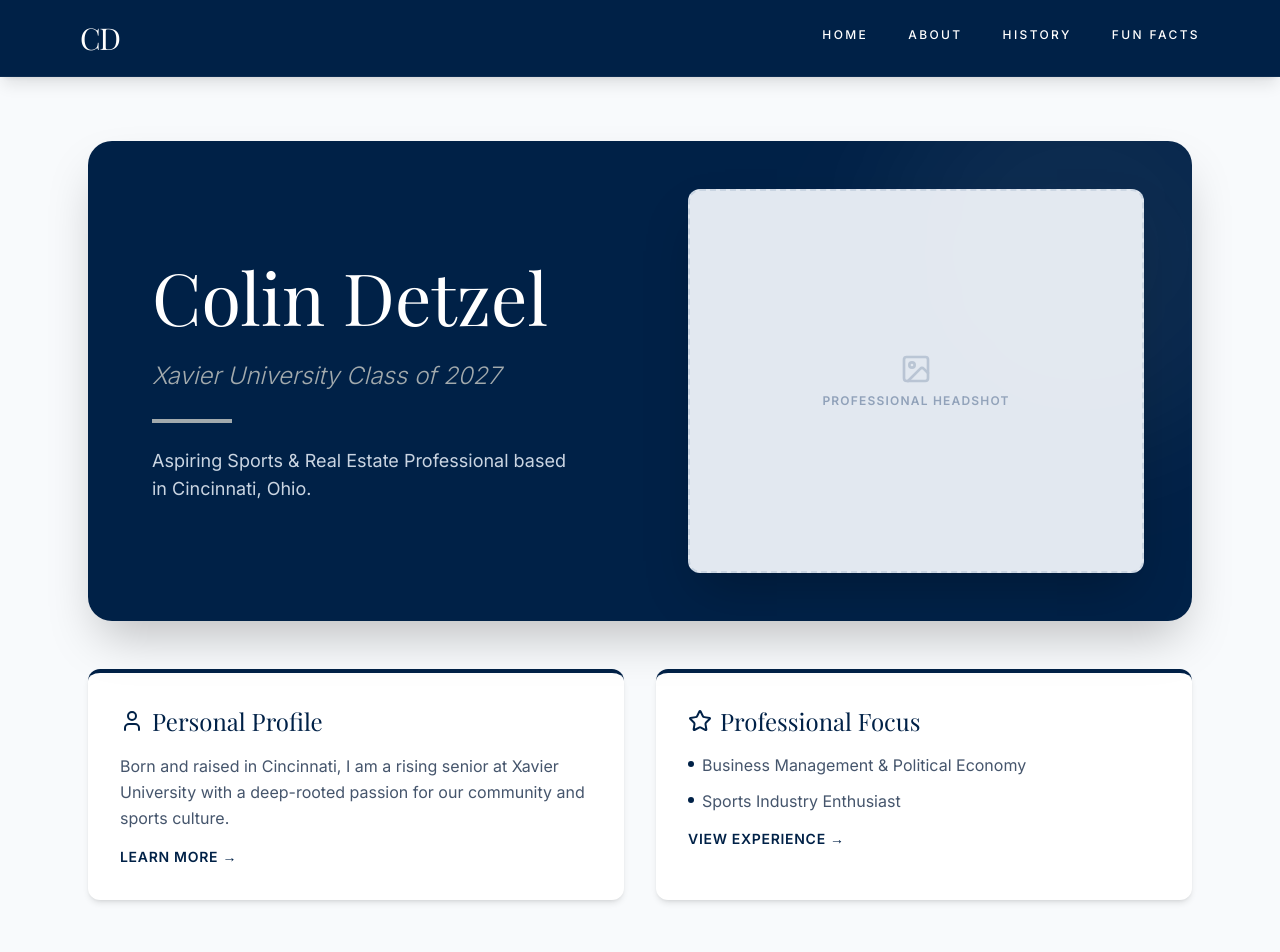
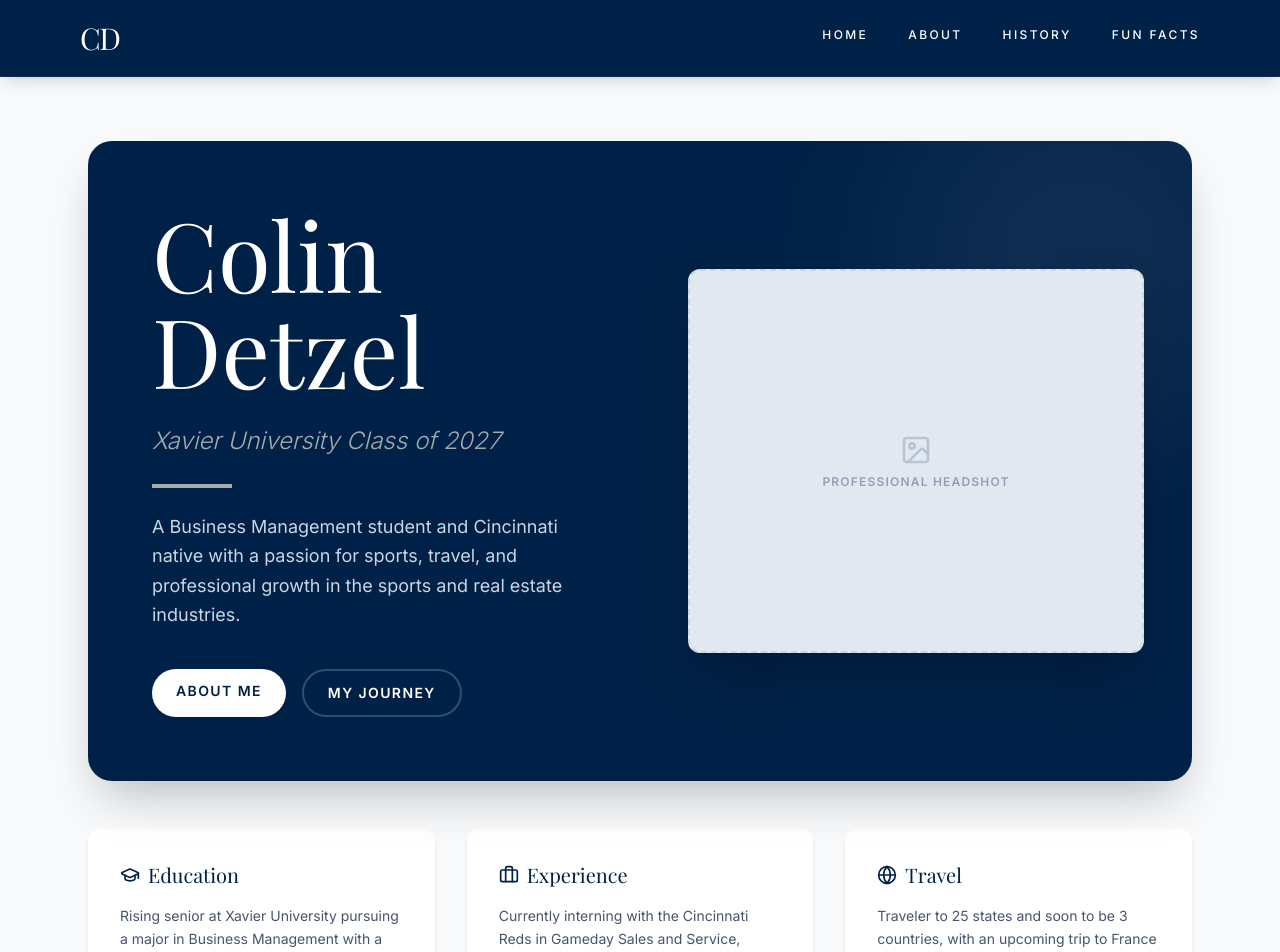
Before and after one commit to colindxu2027/Colin-Detzel-GH-Assignment, a React (Vite) app: page / in a window 1280 px wide. Shown: the top 952 px of the page. Built offline with nearby package versions, Linux system fonts and the light colour scheme; a web font is replaced by a local one.

Commit message:
Expand section content with full narrative and rebuild project

```diff
--- a/src/App.jsx
+++ b/src/App.jsx
@@ -1,12 +1,12 @@
 import { BrowserRouter as Router, Routes, Route, Link } from 'react-router-dom';
-import { Home, User, BookOpen, Star, History as HistoryIcon, Menu, X, MapPin, Briefcase, GraduationCap, Utensils, Mountain, Image as ImageIcon, ChevronDown, ChevronUp } from 'lucide-react';
+import { Home, User, BookOpen, Star, History as HistoryIcon, Menu, X, MapPin, Briefcase, GraduationCap, Utensils, Mountain, Image as ImageIcon, ChevronDown, ChevronUp, Globe, Target } from 'lucide-react';
 import { useState, useEffect } from 'react';
 
 // Reusable Image Placeholder Component
 const ImagePlaceholder = ({ label, className = "h-48" }) => (
   <div className={`w-full ${className} bg-slate-200 border-2 border-dashed border-slate-300 rounded-xl flex flex-col items-center justify-center text-slate-400 gap-2 group hover:bg-slate-100 hover:border-xavier-navy hover:text-xavier-navy transition-all`}>
     <ImageIcon className="w-8 h-8 opacity-50" />
-    <span className="text-xs font-bold uppercase tracking-widest text-center px-2">{label}</span>
+    <span className="text-xs font-bold uppercase tracking-widest text-center px-4 leading-tight">{label}</span>
   </div>
 );
 
@@ -16,14 +16,18 @@ const HomePage = () => (
     <section className="relative overflow-hidden bg-xavier-navy text-white rounded-3xl shadow-2xl">
       <div className="grid md:grid-cols-2 items-center">
         <div className="p-8 md:p-16 space-y-6 z-10 text-center md:text-left">
-          <h1 className="text-5xl md:text-7xl font-serif">Colin Detzel</h1>
+          <h1 className="text-5xl md:text-8xl font-serif">Colin Detzel</h1>
           <p className="text-xl md:text-2xl text-xavier-silver font-light italic leading-relaxed">
             Xavier University Class of 2027
           </p>
           <div className="h-1 w-20 bg-xavier-silver mx-auto md:mx-0"></div>
-          <p className="text-lg text-slate-300">
-            Aspiring Sports & Real Estate Professional based in Cincinnati, Ohio.
+          <p className="text-lg text-slate-300 leading-relaxed max-w-lg">
+            A Business Management student and Cincinnati native with a passion for sports, travel, and professional growth in the sports and real estate industries.
           </p>
+          <div className="flex flex-wrap justify-center md:justify-start gap-4 pt-4">
+            <Link to="/about" className="bg-white text-xavier-navy px-6 py-3 rounded-full font-bold uppercase tracking-widest text-sm hover:bg-xavier-silver transition-colors">About Me</Link>
+            <Link to="/history" className="border-2 border-white/20 px-6 py-3 rounded-full font-bold uppercase tracking-widest text-sm hover:bg-white/10 transition-colors">My Journey</Link>
+          </div>
         </div>
         <div className="p-8 md:p-12">
           <ImagePlaceholder label="Professional Headshot" className="h-80 md:h-96 shadow-2xl" />
@@ -32,61 +36,65 @@ const HomePage = () => (
       <div className="absolute top-0 right-0 -mr-20 -mt-20 w-96 h-96 bg-white/5 rounded-full blur-3xl"></div>
     </section>
 
-    <div className="grid md:grid-cols-2 gap-8">
-      <Link to="/about" className="bg-white p-8 rounded-xl shadow-md border-t-4 border-xavier-navy group hover:shadow-xl transition-all block">
-        <h2 className="text-2xl mb-4 flex items-center gap-2 font-serif text-xavier-navy">
-          <User className="w-6 h-6" /> Personal Profile
-        </h2>
-        <p className="text-slate-600 leading-relaxed">
-          Born and raised in Cincinnati, I am a rising senior at Xavier University with a deep-rooted passion for our community and sports culture.
+    <div className="grid md:grid-cols-3 gap-8">
+      <div className="bg-white p-8 rounded-xl shadow-md border-b-4 border-xavier-navy">
+        <h3 className="text-xl font-serif text-xavier-navy mb-4 flex items-center gap-2">
+          <GraduationCap className="w-5 h-5" /> Education
+        </h3>
+        <p className="text-slate-600 text-sm leading-relaxed">
+          Rising senior at Xavier University pursuing a major in Business Management with a minor in Political Economy.
         </p>
-        <span className="mt-4 inline-block text-xavier-navy font-bold text-sm uppercase tracking-wider group-hover:translate-x-2 transition-transform">Learn more →</span>
-      </Link>
-      <Link to="/history" className="bg-white p-8 rounded-xl shadow-md border-t-4 border-xavier-navy group hover:shadow-xl transition-all block">
-        <h2 className="text-2xl mb-4 flex items-center gap-2 font-serif text-xavier-navy">
-          <Star className="w-6 h-6" /> Professional Focus
-        </h2>
-        <ul className="space-y-3 text-slate-600">
-          <li className="flex items-start gap-2">
-            <div className="w-1.5 h-1.5 rounded-full bg-xavier-navy mt-2"></div>
-            <span>Business Management & Political Economy</span>
-          </li>
-          <li className="flex items-start gap-2">
-            <div className="w-1.5 h-1.5 rounded-full bg-xavier-navy mt-2"></div>
-            <span>Sports Industry Enthusiast</span>
-          </li>
-        </ul>
-        <span className="mt-4 inline-block text-xavier-navy font-bold text-sm uppercase tracking-wider group-hover:translate-x-2 transition-transform">View Experience →</span>
-      </Link>
+      </div>
+      <div className="bg-white p-8 rounded-xl shadow-md border-b-4 border-xavier-navy">
+        <h3 className="text-xl font-serif text-xavier-navy mb-4 flex items-center gap-2">
+          <Briefcase className="w-5 h-5" /> Experience
+        </h3>
+        <p className="text-slate-600 text-sm leading-relaxed">
+          Currently interning with the Cincinnati Reds in Gameday Sales and Service, building on a background in sales and operations.
+        </p>
+      </div>
+      <div className="bg-white p-8 rounded-xl shadow-md border-b-4 border-xavier-navy">
+        <h3 className="text-xl font-serif text-xavier-navy mb-4 flex items-center gap-2">
+          <Globe className="w-5 h-5" /> Travel
+        </h3>
+        <p className="text-slate-600 text-sm leading-relaxed">
+          Traveler to 25 states and soon to be 3 countries, with an upcoming trip to France and Spain this summer.
+        </p>
+      </div>
     </div>
   </div>
 );
 
 const AboutPage = () => (
   <div className="space-y-16 animate-fadeIn">
-    <header className="border-b-2 border-xavier-navy pb-6 flex justify-between items-end">
-      <h1 className="text-4xl text-xavier-navy font-serif">About Me & My Passions</h1>
-      <span className="text-slate-400 text-sm hidden md:block">Cincinnati → The World</span>
+    <header className="border-b-2 border-xavier-navy pb-6">
+      <h1 className="text-4xl text-xavier-navy font-serif">The Story So Far</h1>
     </header>
 
     <div className="grid lg:grid-cols-3 gap-12">
       <div className="lg:col-span-2 space-y-8 text-slate-700 leading-relaxed text-lg">
+        <section className="space-y-4">
+          <h2 className="text-2xl font-serif text-xavier-navy">Cincinnati Roots & Xavier Tradition</h2>
           <p>
-          I have been a huge Xavier basketball fan and have been going to games for as long as I can remember, so getting to attend Xavier now is a full circle moment for me!
+            I was born on October 22, 2004, and grew up in Cincinnati. For as long as I can remember, I have been a huge Xavier basketball fan. Getting to attend Xavier now is truly a full circle moment for me! While I love Cincinnati and have enjoyed growing up in such a neat area, I hope to one day move somewhere where the weather is warm year-round.
           </p>
+        </section>
 
         <div className="grid grid-cols-2 gap-4">
-          <ImagePlaceholder label="Xavier Gameday Photo" className="h-64" />
-          <ImagePlaceholder label="Cincinnati Skyline" className="h-64" />
+          <ImagePlaceholder label="Cintas Center Gameday" className="h-64" />
+          <ImagePlaceholder label="Cincinnati Skyline View" className="h-64" />
         </div>
 
+        <section className="space-y-4">
+          <h2 className="text-2xl font-serif text-xavier-navy">A Lifelong Passion for Sports</h2>
           <p>
-          Sports have been the heartbeat of my life. Whether it's a high-stakes Cincinnati Bengals game or a casual pickup basketball session with friends, I find energy and community in athletic competition.
+            Sports have been a big hobby of mine my entire life. Whether it be playing basketball with my friends or watching a Cincinnati Bengals game, I love anything and everything about the competitive spirit of sports! Hanging out with friends is also a priority for me; no matter what the activity may be, I enjoy the time I get to spend with them.
           </p>
+        </section>
 
         <div className="bg-slate-100 p-8 rounded-2xl border-l-8 border-xavier-navy italic relative overflow-hidden">
           <div className="relative z-10">
-            "I have been blessed enough to travel to almost 25 states and soon to be 3 countries. I am lucky enough to be traveling to France and Spain in a matter of weeks!"
+            "I have been blessed enough to travel to almost 25 states in my life and soon to be 3 countries. I do not take these experiences for granted, and I'm excited to explore France and Spain in a matter of weeks!"
           </div>
           <MapPin className="absolute right-4 bottom-4 w-24 h-24 text-xavier-navy/5 -rotate-12" />
         </div>
@@ -95,12 +103,19 @@ const AboutPage = () => (
       <div className="space-y-8">
         <div className="bg-xavier-navy text-white p-8 rounded-2xl shadow-lg space-y-6">
           <h3 className="text-xl font-serif flex items-center gap-2">
-            <ImageIcon className="w-5 h-5 text-xavier-silver" /> Travel Gallery
+            <ImageIcon className="w-5 h-5 text-xavier-silver" /> Exploration
           </h3>
-          <ImagePlaceholder label="Rocky Mountains" className="h-40 bg-white/10 border-white/20 text-white/40" />
-          <ImagePlaceholder label="Appalachians" className="h-40 bg-white/10 border-white/20 text-white/40" />
+          <ImagePlaceholder label="Rocky Mountains Snapshot" className="h-40 bg-white/10 border-white/20 text-white/40" />
+          <ImagePlaceholder label="Appalachian Trail Photo" className="h-40 bg-white/10 border-white/20 text-white/40" />
           <p className="text-sm text-xavier-silver leading-relaxed italic text-center">
-            Upcoming: Paris & Barcelona 2026
+            Expanding my horizons, one state at a time.
+          </p>
+        </div>
+
+        <div className="bg-white p-6 rounded-xl border border-slate-200 shadow-sm">
+          <h3 className="text-lg font-serif text-xavier-navy mb-3">Future Goals</h3>
+          <p className="text-sm text-slate-600">
+            When I graduate in 2027, I hope to launch a career in either the sports or real estate industry, combining my business management background with my passion for professional environments.
           </p>
         </div>
       </div>
@@ -118,21 +133,21 @@ const HistoryPage = () => {
       role: "Gameday Sales & Service Intern",
       tag: "CURRENT",
       img: "Great American Ball Park",
-      details: "Building teamwork and sales skills while focusing on customer service. Ensuring every fan's experience is memorable as the season continues!"
+      details: "In my current role with the MLB's Cincinnati Reds, I am continuing to build my teamwork and sales skills while focusing on customer service. My goal is to ensure every fan has a positive experience at the ballpark, and I look forward to working with the organization as the season continues!"
     },
     {
       id: 'aflac',
       company: "Aflac",
       role: "Sales Intern | Summer 2024",
       img: "Professional Experience",
-      details: "Mastered the world of sales, set and achieved high-level goals, and pushed boundaries by engaging directly with potential clients about insurance needs."
+      details: "Interning at Aflac introduced me to the world of sales and taught me plenty of valuable lessons. I had to set goals for myself and prepare my own strategies to achieve them. This experience pushed me out of my comfort zone, allowing me to become comfortable approaching strangers and discussing insurance solutions."
     },
     {
       id: 'mailwise',
       company: "Mailwise Solutions",
       role: "Utility Worker | 2023 - Present",
       img: "Team Achievement",
-      details: "Sharpening organizational and teamwork skills in direct mail advertising. Successfully helped package and distribute over 1 million pieces of mail in October 2025."
+      details: "I started this position as a high school senior in March 2023 and continue to work here part-time today. At this family-owned business, no day is the same. I've sharpened my organizational skills and teamwork, highlighted by a major achievement in October 2025 where we packaged and distributed over 1 million pieces of mail!"
     }
   ];
 
@@ -151,17 +166,23 @@ const HistoryPage = () => {
 
           <div className="space-y-12">
             <div className="group">
-              <ImagePlaceholder label="Xavier University Campus" className="h-40 mb-4 group-hover:border-xavier-navy transition-all" />
+              <ImagePlaceholder label="Xavier University Campus" className="h-48 mb-4 group-hover:border-xavier-navy transition-all" />
               <h3 className="text-xl font-bold text-xavier-navy">Xavier University</h3>
               <p className="text-slate-500 font-medium italic">B.S. Business Management | Minor: Political Economy</p>
-              <p className="text-sm text-slate-400 font-bold">Class of 2027</p>
+              <p className="text-sm text-slate-400 font-bold mb-2">Class of 2027</p>
+              <p className="text-slate-600 text-sm leading-relaxed">
+                I am currently working towards my degree with an expected graduation in the Spring of 2027. My studies focus on the intersection of management and political economy.
+              </p>
             </div>
 
             <div className="group">
-              <ImagePlaceholder label="Covington Catholic Photo" className="h-40 mb-4" />
+              <ImagePlaceholder label="Covington Catholic Photo" className="h-48 mb-4" />
               <h3 className="text-xl font-bold text-slate-700">Covington Catholic High School</h3>
-              <p className="text-slate-500 font-medium italic">Park Hills, KY</p>
-              <p className="text-sm text-slate-400 font-bold">2019 - 2023</p>
+              <p className="text-slate-500 font-medium italic">Park Hills, Kentucky</p>
+              <p className="text-sm text-slate-400 font-bold mb-2">Graduated 2023</p>
+              <p className="text-slate-600 text-sm leading-relaxed">
+                Attending Covington Catholic was four of the best years of my life. I forever value the friendships and experiences I made at this institution.
+              </p>
             </div>
           </div>
         </div>
@@ -172,18 +193,19 @@ const HistoryPage = () => {
             Experience
           </h2>
 
-          <div className="space-y-4">
-            <p className="text-slate-400 text-xs italic mb-4">Click each card to expand details</p>
+          <div className="space-y-6">
+            <p className="text-slate-400 text-xs italic mb-4">Click each card to expand my role details and achievements.</p>
             {jobs.map((job) => (
               <button
                 key={job.id}
                 onClick={() => setExpandedJob(expandedJob === job.id ? null : job.id)}
-                className={`w-full text-left flex gap-4 p-4 rounded-xl transition-all border ${expandedJob === job.id ? 'bg-white shadow-lg border-xavier-navy' : 'hover:bg-white hover:shadow-md border-transparent hover:border-slate-100'}`}
+                className={`w-full text-left flex flex-col p-6 rounded-xl transition-all border ${expandedJob === job.id ? 'bg-white shadow-lg border-xavier-navy' : 'hover:bg-white hover:shadow-md border-transparent hover:border-slate-100'}`}
               >
-                <div className="w-20 h-20 flex-shrink-0">
-                  <ImagePlaceholder label="Logo" className="h-20 text-[8px]" />
+                <div className="flex gap-4 items-center">
+                  <div className="w-16 h-16 flex-shrink-0">
+                    <ImagePlaceholder label="Logo" className="h-16 text-[8px]" />
                   </div>
-                <div className="flex-grow space-y-1">
+                  <div className="flex-grow">
                     <div className="flex justify-between items-start">
                       <div className="flex items-center gap-2">
                         <h3 className="font-bold text-xavier-navy text-sm uppercase tracking-wider">{job.company}</h3>
@@ -192,13 +214,15 @@ const HistoryPage = () => {
                       {expandedJob === job.id ? <ChevronUp className="w-4 h-4 text-xavier-navy" /> : <ChevronDown className="w-4 h-4 text-slate-300" />}
                     </div>
                     <p className="text-xs text-slate-500 italic">{job.role}</p>
+                  </div>
+                </div>
 
                 {expandedJob === job.id && (
-                    <div className="mt-4 pt-4 border-t border-slate-100 animate-slideDown">
-                      <p className="text-sm text-slate-600 leading-relaxed italic">{job.details}</p>
+                  <div className="mt-6 pt-6 border-t border-slate-100 animate-slideDown">
+                    <ImagePlaceholder label={job.img} className="h-32 mb-4 bg-slate-50" />
+                    <p className="text-sm text-slate-600 leading-relaxed">{job.details}</p>
                   </div>
                 )}
-                </div>
               </button>
             ))}
           </div>
@@ -211,50 +235,50 @@ const HistoryPage = () => {
 const FunFactsPage = () => (
   <div className="space-y-16 animate-fadeIn">
     <header className="border-b-2 border-xavier-navy pb-6">
-      <h1 className="text-4xl text-xavier-navy font-serif">Quick Tidbits & Fun Facts</h1>
+      <h1 className="text-4xl text-xavier-navy font-serif">A Little More About Me</h1>
     </header>
 
     <div className="grid md:grid-cols-2 lg:grid-cols-3 gap-8">
       {[
         {
-          title: "The Masters",
-          desc: "I've had the incredible luck of attending the Masters Golf Tournament twice.",
-          img: "Augusta National Photo",
-          icon: <Star className="text-xavier-navy" />
-        },
-        {
-          title: "Physical Stat",
-          desc: "I stand tall at 6'6\" and wear size 16 shoes!",
+          title: "Physical Stats",
+          desc: "I am a very tall person, 6'6\" to be exact, and I also wear size 16 shoes!",
           img: "Tall Perspective Photo",
           icon: <User className="text-xavier-navy" />
         },
         {
-          title: "Golf Life",
-          desc: "I've broken 80 on 18 holes. Always down for a round!",
-          img: "Golf Course Action Shot",
-          icon: <BookOpen className="text-xavier-navy" />
+          title: "Family",
+          desc: "I am the oldest of three. My brother is a rising sophomore at Xavier, and my sister is a senior at McNicholas High School.",
+          img: "Family & Siblings Photo",
+          icon: <HistoryIcon className="text-xavier-navy" />
+        },
+        {
+          title: "Golf Achievements",
+          desc: "I've been lucky enough to break 80 on 18 holes of golf. I've also attended the Masters twice!",
+          img: "Golf & Masters Photo",
+          icon: <Target className="text-xavier-navy" />
         },
         {
           title: "Favorite Meal",
-          desc: "Cheeseburger with a fried egg and bacon + ice-cold lemonade.",
-          img: "Delicious Burger Photo",
+          desc: "My favorite food is a cheeseburger with a fried egg and bacon, plus an ice-cold lemonade.",
+          img: "Favorite Food Snapshot",
           icon: <Utensils className="text-xavier-navy" />
         },
         {
-          title: "Family First",
-          desc: "Oldest of three. My brother is a fellow Musketeer!",
-          img: "Sibling Photo at Xavier",
-          icon: <HistoryIcon className="text-xavier-navy" />
+          title: "Unique Childhood",
+          desc: "Growing up, my siblings and I raised a pet turtle together, which was a pretty unique experience.",
+          img: "Pet Turtle Memory",
+          icon: <Mountain className="text-xavier-navy" />
         },
         {
-          title: "Unique Roots",
-          desc: "Raised a pet turtle with my siblings growing up.",
-          img: "Pet Turtle Photo",
-          icon: <Mountain className="text-xavier-navy" />
+          title: "Travel Reach",
+          desc: "I have stood in both the Rocky Mountains and the Appalachian Mountains during my travels.",
+          img: "Mountain Landscapes",
+          icon: <Globe className="text-xavier-navy" />
         }
       ].map((fact, i) => (
         <div key={i} className="bg-white overflow-hidden rounded-2xl shadow-sm border border-slate-100 hover:shadow-xl transition-all group">
-          <ImagePlaceholder label={fact.img} className="h-40 rounded-none border-0 border-b" />
+          <ImagePlaceholder label={fact.img} className="h-48 rounded-none border-0 border-b" />
           <div className="p-6 space-y-3">
             <div className="flex items-center gap-3">
               <div className="p-2 bg-slate-50 rounded-lg group-hover:bg-xavier-navy group-hover:text-white transition-colors">
```
Lines whose indentation alone changed are shown as unchanged.
